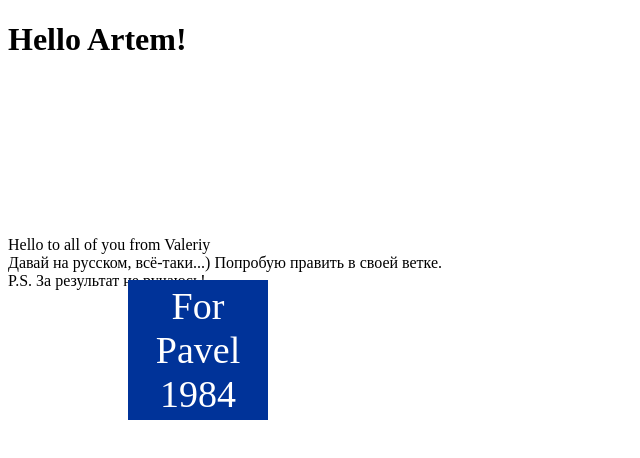
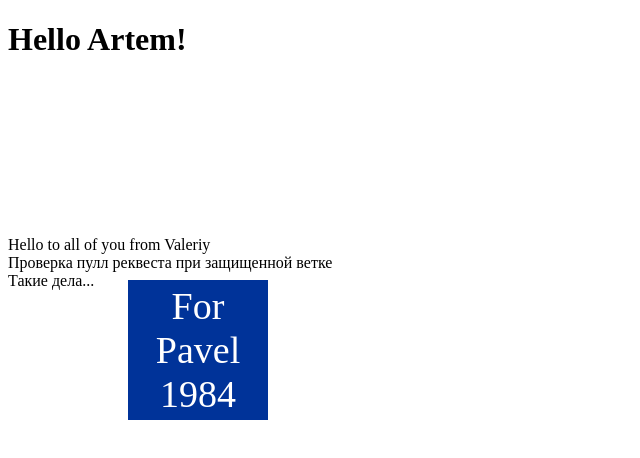
Before and after one commit to SomeArtem/lolkekcheburek, a plain HTML site: page index.html in a window 1280 px wide. Shown: the whole page, without its empty margins (0-640 px from the left). Drawn offline with Linux system fonts and the light colour scheme.

Commit message:
Проверка пулл реквеста при защищенной ветке

```diff
--- a/index.html
+++ b/index.html
@@ -14,7 +14,7 @@
     <h1>Hello Artem!</h1>
     <div>For Pavel 1984</div>
     <p>Hello to all of you from Valeriy<br>
-    Давай на русском, всё-таки...) Попробую править в своей ветке.<br>
-    P.S. За результат не ручаюсь!</p>
+    Проверка пулл реквеста при защищенной ветке<br>
+    Такие дела...</p>
 </body>
 </html>
```
